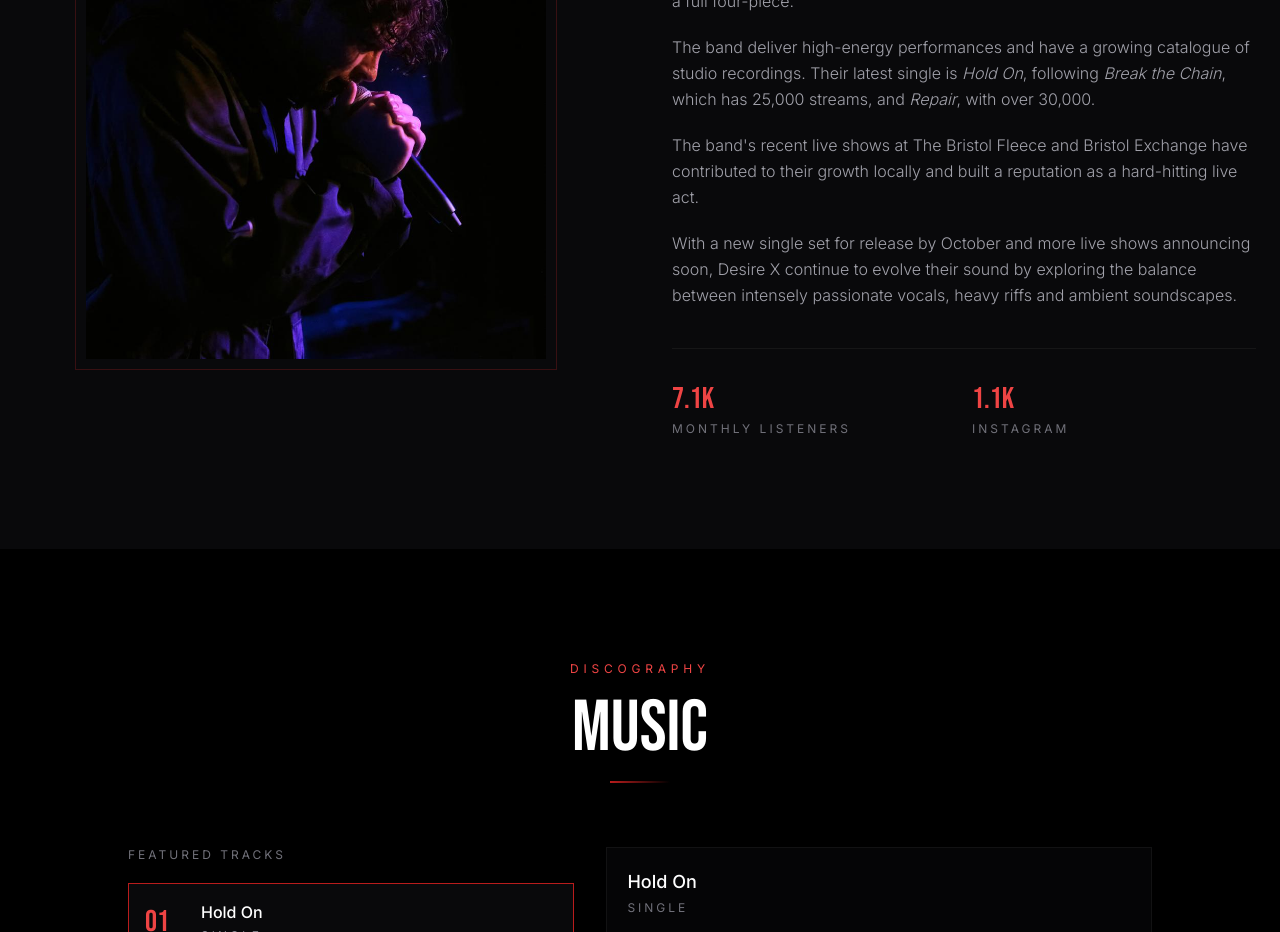
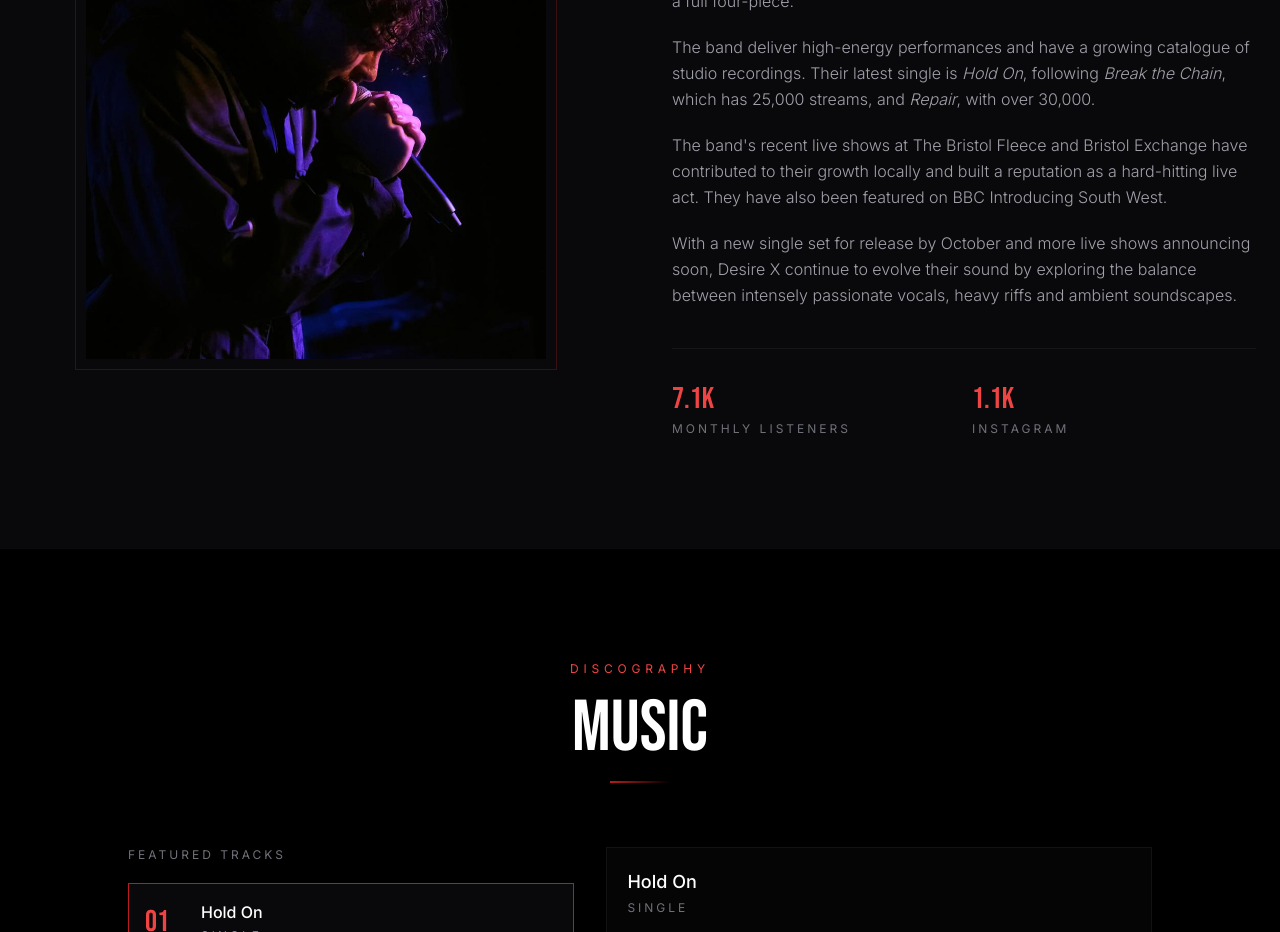
Before and after one commit to SonnyPritchard/desirex-epk, a React (Vite) app: page / in a window 1280 px wide. Shown: the part 2320-3252 px from the top of the page. Built offline with nearby package versions, Linux system fonts and the light colour scheme; grey boxes are pictures that could not be loaded.

Commit message:
Mention BBC Introducing South West feature in About bio
Co-Authored-By: Claude Opus 5.5 <noreply@anthropic.com>
Claude-Session: https://claude.ai/code/session_0135z5rgYpRhzfLW5x4uofio

```diff
--- a/src/components/About.tsx
+++ b/src/components/About.tsx
@@ -49,7 +49,8 @@ export default function About() {
               <p>
                 The band's recent live shows at The Bristol Fleece and Bristol Exchange
                 have contributed to their growth locally and built a reputation as a
-                hard-hitting live act.
+                hard-hitting live act. They have also been featured on BBC Introducing
+                South West.
               </p>
               <p>
                 With a new single set for release by October and more live shows
```
